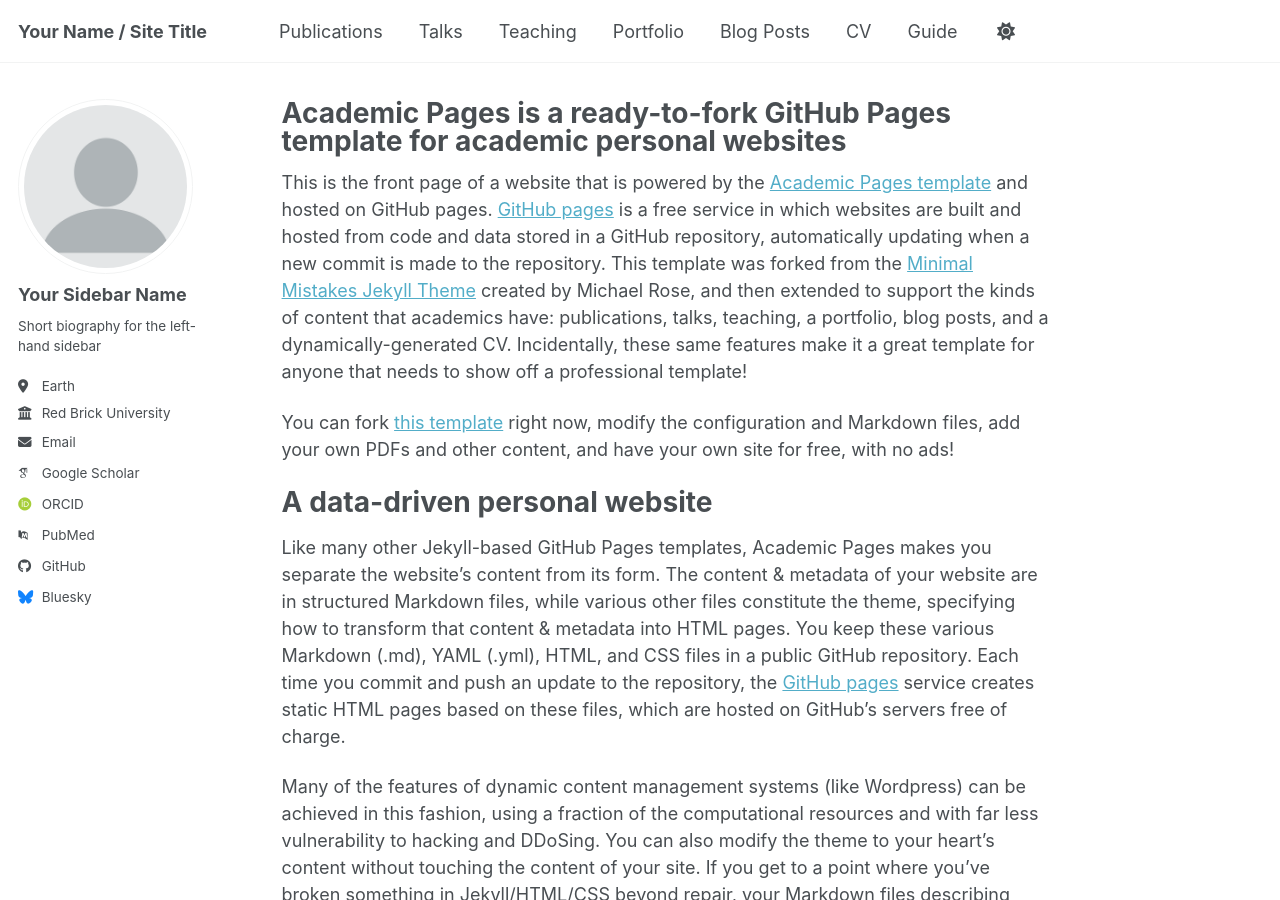
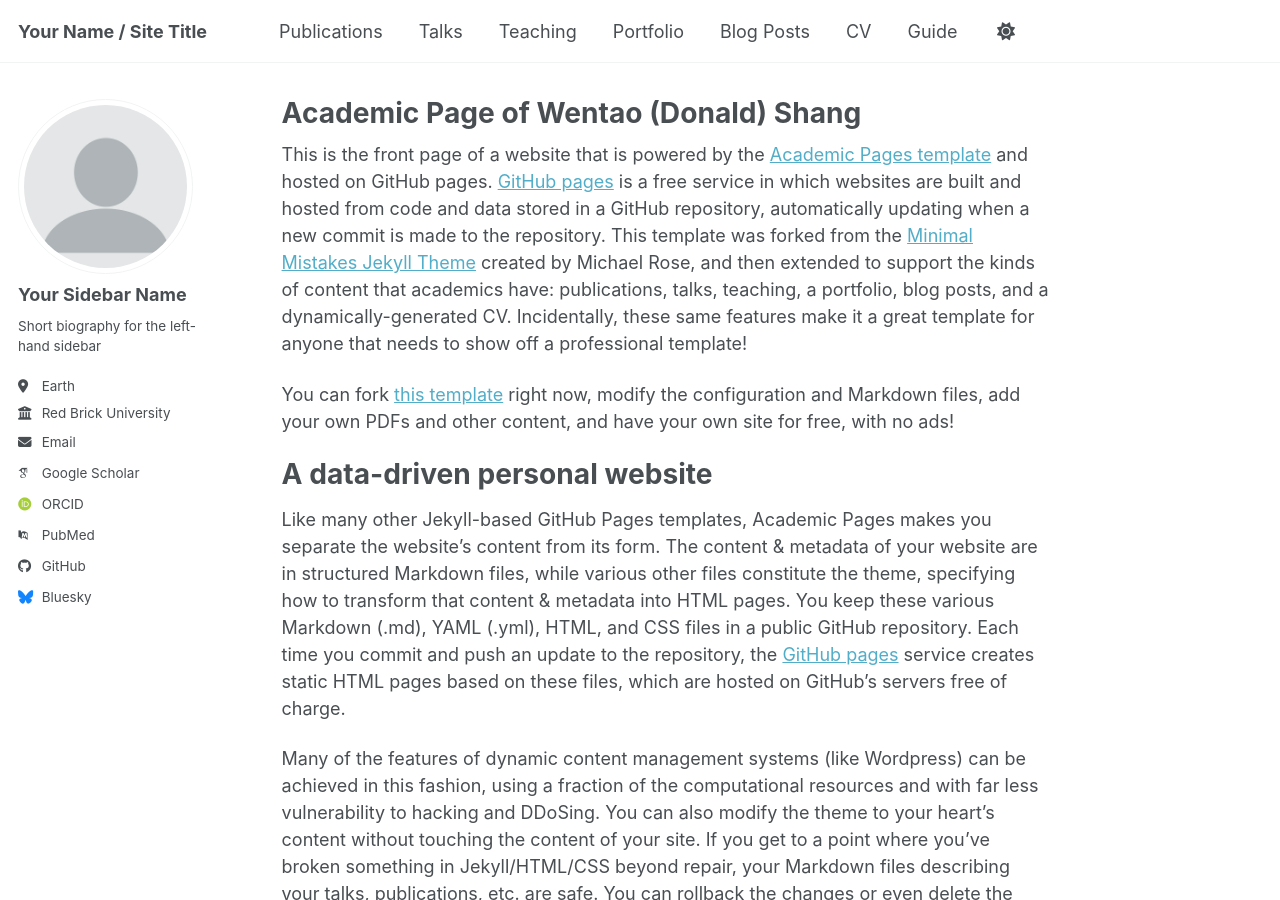
Before and after one commit to wentaoshang-don/wentaoshang-don.github.io, a Jekyll site: the page built from _pages/about.md, in a window 1280 px wide and 900 px high. Built offline with Jekyll 4.4.1, drawn with Linux system fonts in a browser that asks for light colours; some web fonts are replaced; a script bundle is joined from its source files by our own code; library files that are not in the unit come from our copies.

Commit message:
Update about.md

```diff
--- a/_pages/about.md
+++ b/_pages/about.md
@@ -1,6 +1,6 @@
 ---
 permalink: /
-title: "Academic Pages is a ready-to-fork GitHub Pages template for academic personal websites"
+title: "Academic Page of Wentao (Donald) Shang"
 author_profile: true
 redirect_from:
   - /about/
```
